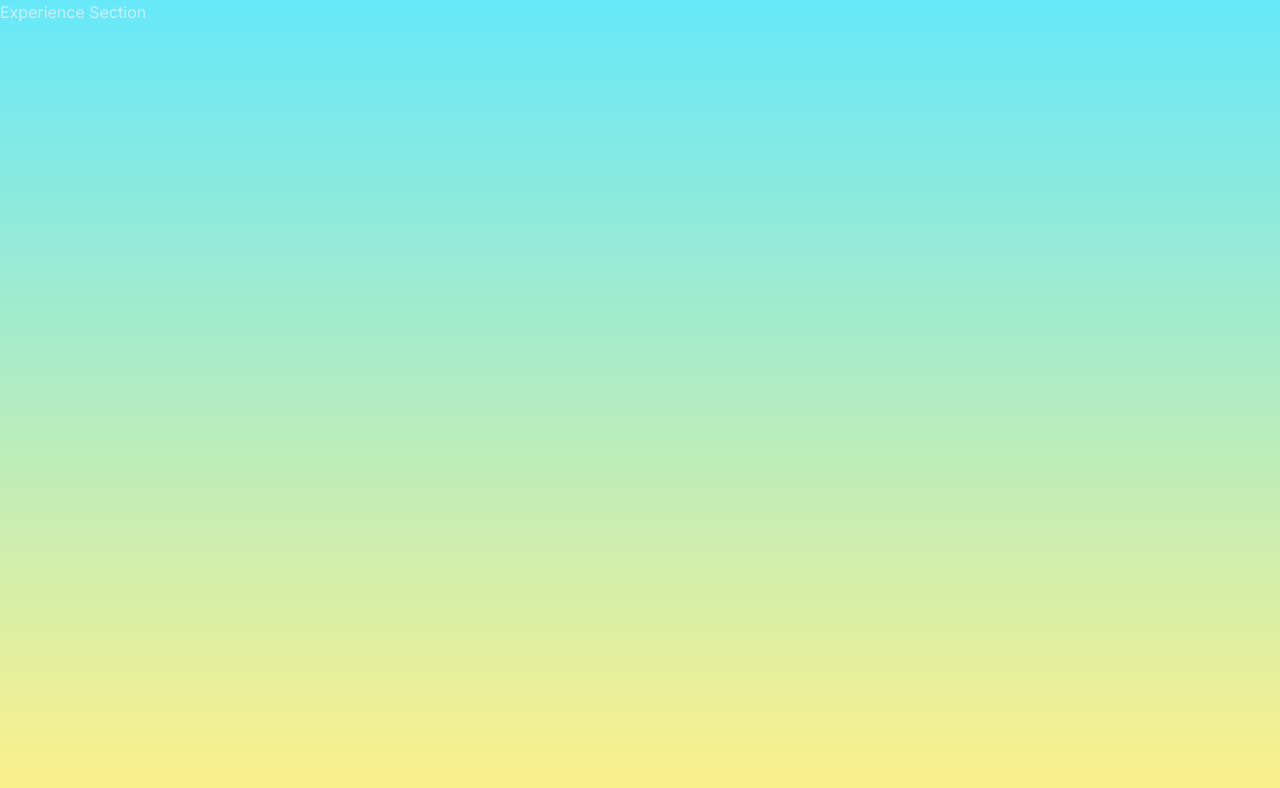
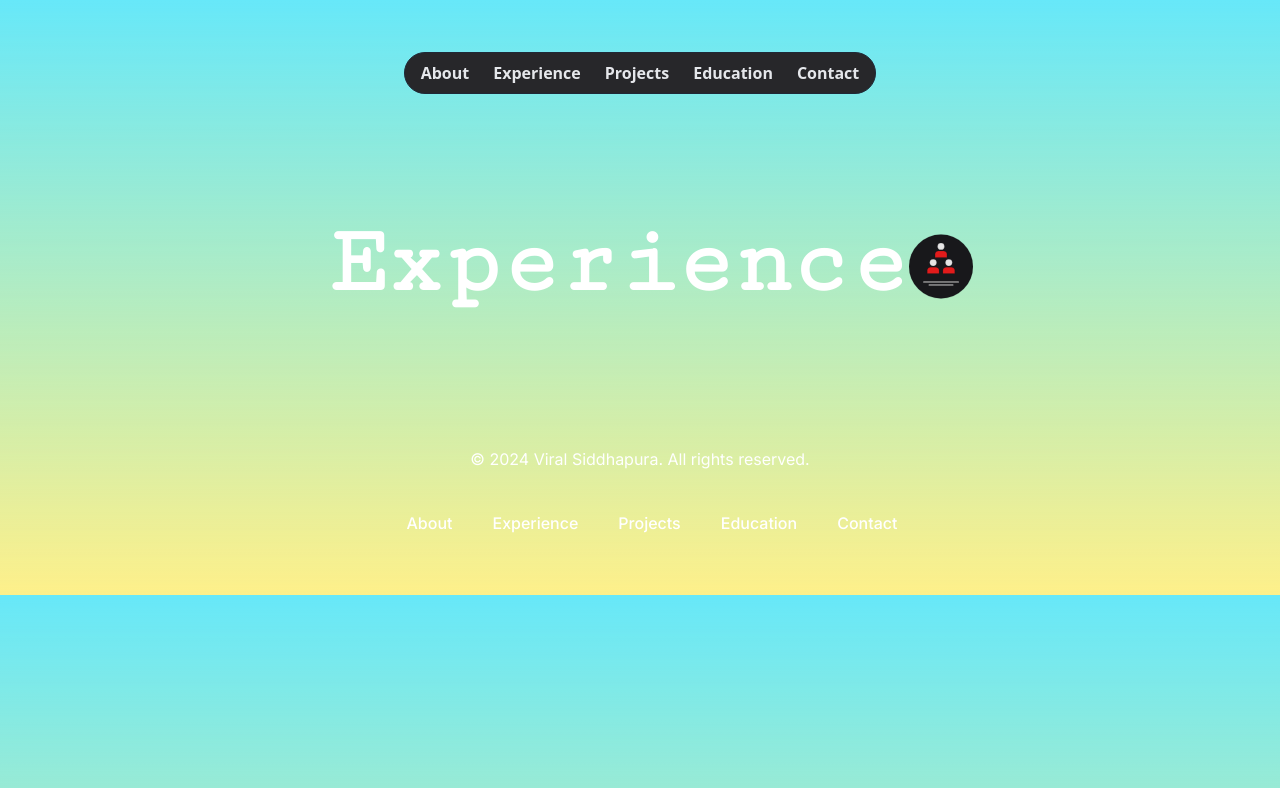
Before and after one commit to viral-siddhapura/portfolio, a Next.js app: page /experience in a window 1280 px wide. Shown: the top 788 px of the page. Built offline with nearby package versions, Linux system fonts and the light colour scheme.

Commit message:
experience files created

```diff
--- /dev/null
+++ b/app/experience/bank_of_america.tsx
@@ -0,0 +1,19 @@
+export default function BankOfAmerica() {
+    return (
+        <>
+            <div className="experience_cardview">
+                <div className="flex flex-row">
+                    <div className="experience_first_content">
+                        <p className="font-semibold text-base text-amber-300">Bank of America Corporation</p>
+                    </div>
+                    <div className="experience_second_content">
+                        <p>July 2020 - Sep 2022</p>
+                    </div>
+                </div>
+                <div className="experience_first_content">
+                    <p>Software Development Engineer</p>
+                </div>
+            </div>
+        </>
+    )
+}
--- /dev/null
+++ b/app/experience/experience_list.tsx
@@ -0,0 +1,13 @@
+import BankOfAmerica from "./bank_of_america";
+
+export default function ExperienceList() {
+    return (
+        <>
+            {/* Create a column and rows of divs - such that it will be aligned centered */}
+            <div className="flex flex-row justify-evenly">
+                {/* Create separate horizontally equally div elements */}
+
+            </div>
+        </>
+    )
+}
--- a/app/experience/page.tsx
+++ b/app/experience/page.tsx
@@ -1,11 +1,50 @@
 import Image from 'next/image'
+import NavigationBar from '../navigation_bar';
+import Footer from '../footer';
+import Link from "next/link";
+import ExperienceList from './experience_list';
 
 export default function Experience() {
+    const project_title = "Experience";
     return (
-        <main className='flex min-h-screen flex-col'>
-        {
-            <h1>Experience Section</h1>
-        }
+        <main className='flex flex-col'>
+            {
+                <div className='flex flex-col p-5'>
+                    <div>
+                        <NavigationBar />
+                    </div>
+                    <div className='flex flex-col'>
+                        <div className='flex flex-row my-20 justify-center'>
+                            <div className='flex flex-row'>
+                                <h1 className="ml-5 overflow-hidden leading-6 text-white">
+                                    {project_title.match(/./gu)!.map((char, index) => (
+                                        <span
+                                            className="animate-text-reveal inline-block [animation-fill-mode:backwards]"
+                                            key={`${char}-${index}`}
+                                            style={{ animationDelay: `${index * 0.04}s` }}
+                                        >
+                                            {char === " " ? "\u00A0" : char}
+                                        </span>
+                                    ))}
+                                </h1>
+                                <Image
+                                    className='animate-fadeIn delay-4s'
+                                    src="/images/experience.svg"
+                                    alt="Experience"
+                                    width={64}
+                                    height={64}
+                                />
+                            </div>
+                        </div>
+                    </div>
+                    <ExperienceList />
+                    <Footer />
+                </div>
+            }
         </main>
     );
 }
+
+// References:
+
+// 1. https://www.julienthibeaut.xyz/blog/create-text-reveal-effect-with-tailwind-css ==> Text Reveal Effect
--- a/app/globals.css
+++ b/app/globals.css
@@ -13,19 +13,16 @@
 @media (prefers-color-scheme: dark) {
   :root {
     --foreground-rgb: 202, 240, 248;
-    --background-start-rgb: 24,24,27;
-    --background-end-rgb: 24,24,27;
+    --background-start-rgb: 24, 24, 27;
+    --background-end-rgb: 24, 24, 27;
   }
 }
 
 body {
   color: rgb(var(--foreground-rgb));
-  background: linear-gradient(
-      to bottom,
+  background: linear-gradient(to bottom,
       transparent,
-      rgb(var(--background-end-rgb))
-    )
-    rgb(var(--background-start-rgb));
+      rgb(var(--background-end-rgb))) rgb(var(--background-start-rgb));
 }
 
 .sticky-nav {
@@ -75,17 +72,15 @@ body {
 }
 
 .university_card_css {
-  @apply text-lg font-semibold text-zinc-600 dark:text-zinc-400 ;
+  @apply text-lg font-semibold text-zinc-600 dark:text-zinc-400;
 }
 
 .contact_me_button {
-  @apply p-3 w-44 items-center justify-center rounded-md bg-sky-300 hover:bg-sky-500 text-black font-semibold
-         transition delay-150 duration-300 ease-in-out hover:-translate-y-1;
+  @apply p-3 w-44 items-center justify-center rounded-md bg-sky-300 hover:bg-sky-500 text-black font-semibold transition delay-150 duration-300 ease-in-out hover:-translate-y-1;
 }
 
 .projects_button {
-  @apply p-3 w-52 rounded-md bg-sky-300 hover:bg-sky-500 text-black font-semibold
-          transition delay-150 duration-300 ease-in-out hover:-translate-y-1;
+  @apply p-3 w-52 rounded-md bg-sky-300 hover:bg-sky-500 text-black font-semibold transition delay-150 duration-300 ease-in-out hover:-translate-y-1;
 }
 
 .social_media_css {
@@ -120,9 +115,33 @@ body {
   0% {
     transform: translate(0, 100%);
   }
+
   100% {
     transform: translate(0, 0);
   }
+}
+
+.experience_cardview{
+  background-color: rgb(24 24 27);
+  border: 1px solid #F9FAFC;
+  border-radius: 10px;
+  padding: 20px;
+  margin: 20px;
+}
+
+.experience_card {
+  height: 100%;
+  width: 100%;
+  background-color: bg-zinc-800;
+  border: 1px solid #F9FAFC;
+}
+
+.experience_first_content {
+  @apply flex float-left justify-between m-2;
+}
+
+.experience_second_content {
+  @apply flex float-right justify-between m-2;
 }
 
 .animate-fadeIn {
@@ -135,6 +154,7 @@ body {
     transform: scale(0);
     opacity: 0;
   }
+
   100% {
     transform: scale(1);
     opacity: 1;
@@ -165,7 +185,7 @@ body {
   @apply transition-opacity ease-in-out opacity-0 animate-fadeIn border dark:border-gray-700 rounded-lg hover:shadow-lg hover:shadow-white;
 }
 
-.vertical_border{
+.vertical_border {
   @apply border-r border-gray-200 dark:border-gray-700;
 }
 
@@ -174,10 +194,11 @@ body {
 }
 
 @keyframes fadeIn {
-  0%{
+  0% {
     opacity: 0;
   }
-  100%{
+
+  100% {
     opacity: 1;
   }
 }
@@ -194,11 +215,11 @@ body {
   @apply inline-flex items-center text-blue-600 hover:underline;
 }
 
-.animation_slideIn_left{
+.animation_slideIn_left {
   animation: slideInLeftToRight 2s ease-in-out;
 }
 
-.animation_slideIn_right{
+.animation_slideIn_right {
   animation: slideInRightToLeft 2s ease-in-out;
 }
 
@@ -207,6 +228,7 @@ body {
     transform: translateX(-100%);
     opacity: 0;
   }
+
   100% {
     transform: translateX(0);
     opacity: 1;
@@ -218,6 +240,7 @@ body {
     transform: translateX(100%);
     opacity: 0;
   }
+
   100% {
     transform: translateX(0);
     opacity: 1;
```
Also changed, not shown: public/images/experience.svg (added).
